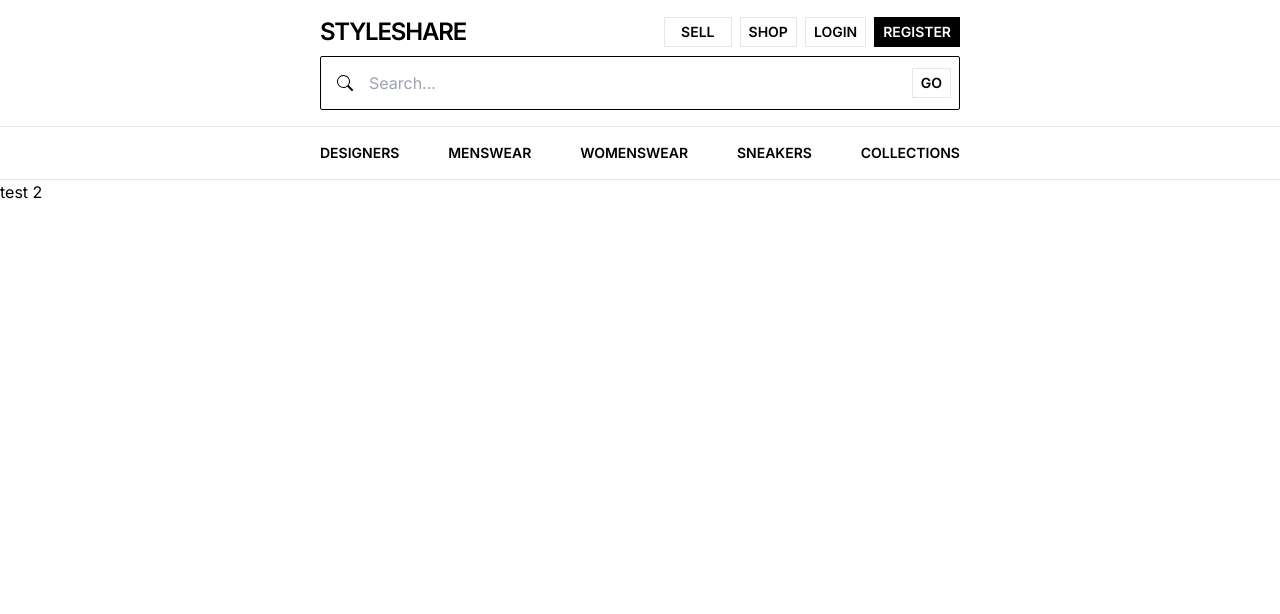
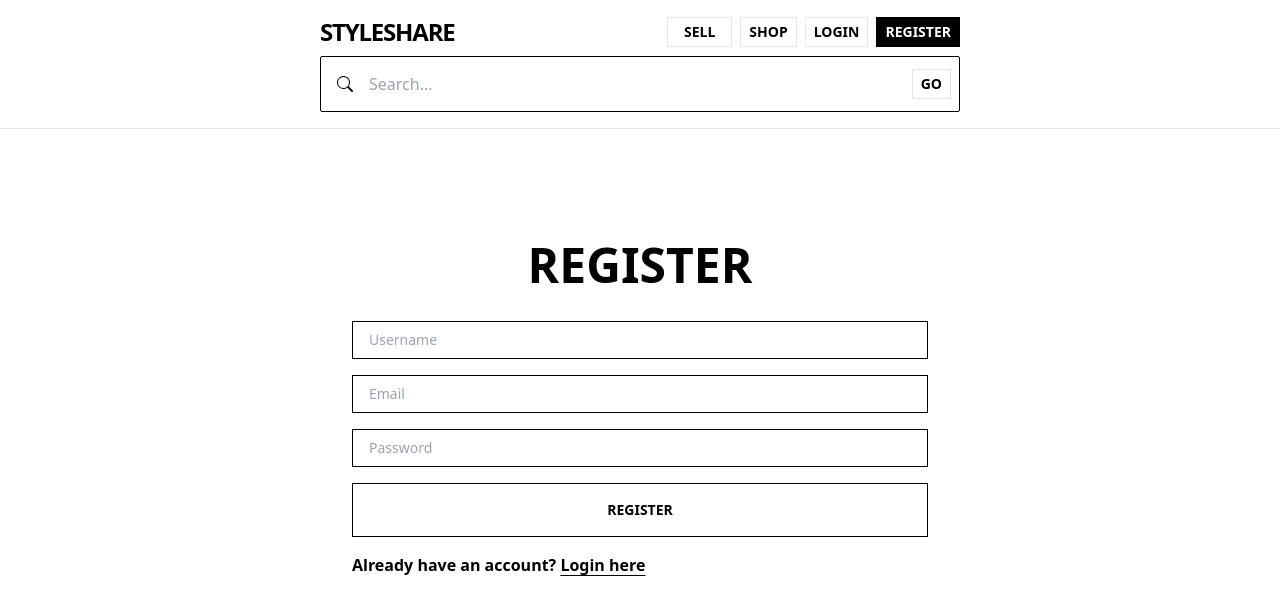
Before and after one commit to FlackCode/STYLESHARE, a Next.js app: page /register in a window 1280 px wide. Shown: the top 614 px of the page. Built offline with nearby package versions, Linux system fonts and the light colour scheme.

Commit message:
Added Login and Register Page

```diff
--- a/src/app/(auth)/login/page.tsx
+++ b/src/app/(auth)/login/page.tsx
@@ -1,7 +1,48 @@
+"use client"
+import Link from "next/link";
+import { useState } from "react";
+
 export default function Login() {
-    return(
-        <div>
-            <h1>test</h1>
-        </div>
+    const [email, setEmail] = useState("");
+    const [password, setPassword] = useState("");
+
+    const handleSubmit = (e: React.FormEvent) => {
+        e.preventDefault();
+        // Handle login logic here
+        console.log("Email:", email, "Password:", password);
+    };
+
+    return (
+        <main className="header flex flex-col justify-center items-center px-2 py-16">
+            <div className="flex flex-col justify-center items-center gap-8 max-w-xl w-full">
+                <h1 className="xsm:text-3xl md:text-5xl font-bold text-center">LOGIN</h1>
+                <form className="flex flex-col gap-4 w-full" onSubmit={handleSubmit}>
+                    <input
+                        type="email"
+                        placeholder="Email"
+                        value={email}
+                        onChange={(e) => setEmail(e.target.value)}
+                        className="border border-black px-4 py-2 xsm:text-xs md:text-sm focus:outline-none"
+                        required
+                    />
+                    <input
+                        type="password"
+                        placeholder="Password"
+                        value={password}
+                        onChange={(e) => setPassword(e.target.value)}
+                        className="border border-black px-4 py-2 xsm:text-xs md:text-sm focus:outline-none"
+                        required
+                    />
+                    <button
+                        type="submit"
+                        className="border border-black py-4 font-bold xsm:text-xs md:text-sm transition-all duration-300 hover:bg-black hover:text-white"
+                    >
+                        LOGIN
+                    </button>
+                    <p className="font-semibold">Don't have an account? <Link href={'/register'}
+                    className="underline underline-offset-4 transition-all duration-300 hover:scale-105">Register here</Link></p>
+                </form>
+            </div>
+        </main>
     )
 }
--- a/src/app/(auth)/register/page.tsx
+++ b/src/app/(auth)/register/page.tsx
@@ -1,7 +1,57 @@
+"use client"
+import Link from "next/link";
+import { useState } from "react";
+
 export default function Register() {
-    return(
-        <div>
-            <h1>test 2</h1>
-        </div>
+    const [username, setUsername] = useState("");
+    const [email, setEmail] = useState("");
+    const [password, setPassword] = useState("");
+
+    const handleSubmit = (e: React.FormEvent) => {
+        e.preventDefault();
+        // Handle registration logic here
+        console.log("Username:", username, "Email:", email, "Password:", password);
+    };
+
+    return (
+        <main className="header flex flex-col justify-center items-center px-2 py-16">
+            <div className="flex flex-col justify-center items-center gap-8 max-w-xl w-full">
+                <h1 className="xsm:text-3xl md:text-5xl font-bold text-center">REGISTER</h1>
+                <form className="flex flex-col gap-4 w-full" onSubmit={handleSubmit}>
+                    <input
+                        type="text"
+                        placeholder="Username"
+                        value={username}
+                        onChange={(e) => setUsername(e.target.value)}
+                        className="border border-black px-4 py-2 xsm:text-xs md:text-sm focus:outline-none"
+                        required
+                    />
+                    <input
+                        type="email"
+                        placeholder="Email"
+                        value={email}
+                        onChange={(e) => setEmail(e.target.value)}
+                        className="border border-black px-4 py-2 xsm:text-xs md:text-sm focus:outline-none"
+                        required
+                    />
+                    <input
+                        type="password"
+                        placeholder="Password"
+                        value={password}
+                        onChange={(e) => setPassword(e.target.value)}
+                        className="border border-black px-4 py-2 xsm:text-xs md:text-sm focus:outline-none"
+                        required
+                    />
+                    <button
+                        type="submit"
+                        className="border border-black py-4 font-bold xsm:text-xs md:text-sm transition-all duration-300 hover:bg-black hover:text-white"
+                    >
+                        REGISTER
+                    </button>
+                    <p className="font-semibold">Already have an account? <Link href={'/login'}
+                    className="underline underline-offset-4 transition-all duration-300 hover:scale-105">Login here</Link></p>
+                </form>
+            </div>
+        </main>
     )
 }
--- a/src/app/layout.tsx
+++ b/src/app/layout.tsx
@@ -2,14 +2,16 @@ import type { Metadata } from "next";
 import { Inter } from "next/font/google";
 import "./globals.css";
 import Nav from "@/components/Nav";
-import Menu from "@/components/Menu";
 
 const inter = Inter({ subsets: ["latin"] });
 
 export const metadata: Metadata = {
-  title: "Home | Styleshare",
-  description: "Homepage of Styleshare",
-};
+  title: {
+    absolute: "",
+    default: "Styleshare",
+    template: "%s | Styleshare",
+  }
+}
 
 export default function RootLayout({
   children,
@@ -18,10 +20,9 @@ export default function RootLayout({
 }>) {
   return (
     <html lang="en">
-      <body className={inter.className}>
+      <body className='min-h-screen'>
         <div className="flex flex-col">
           <Nav />
-          <Menu />
         </div>
         {children}
       </body>
--- a/src/app/page.tsx
+++ b/src/app/page.tsx
@@ -1,3 +1,9 @@
+import { Metadata } from "next"
+
+export const metadata: Metadata = {
+  title: "Home | Styleshare"
+}
+
 export default function Home() {
   return (
     <main className="header flex flex-col justify-center items-center px-2">
--- a/src/app/shop/layout.tsx
+++ b/src/app/shop/layout.tsx
@@ -6,7 +6,7 @@ import { Suspense } from "react";
 const inter = Inter({ subsets: ["latin"] });
 
 export const metadata: Metadata = {
-  title: "Shop | Styleshare",
+  title: "Shop",
   description: "Styleshare",
 };
 
```
